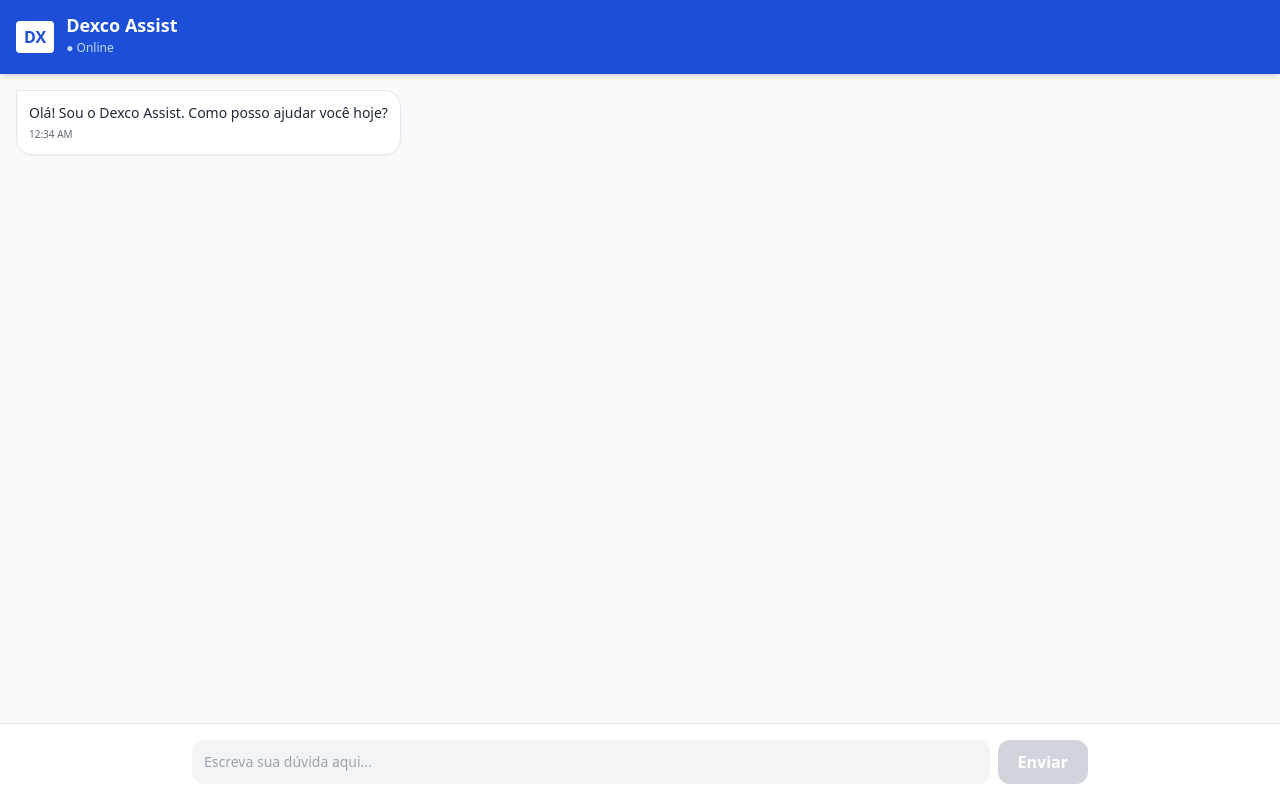
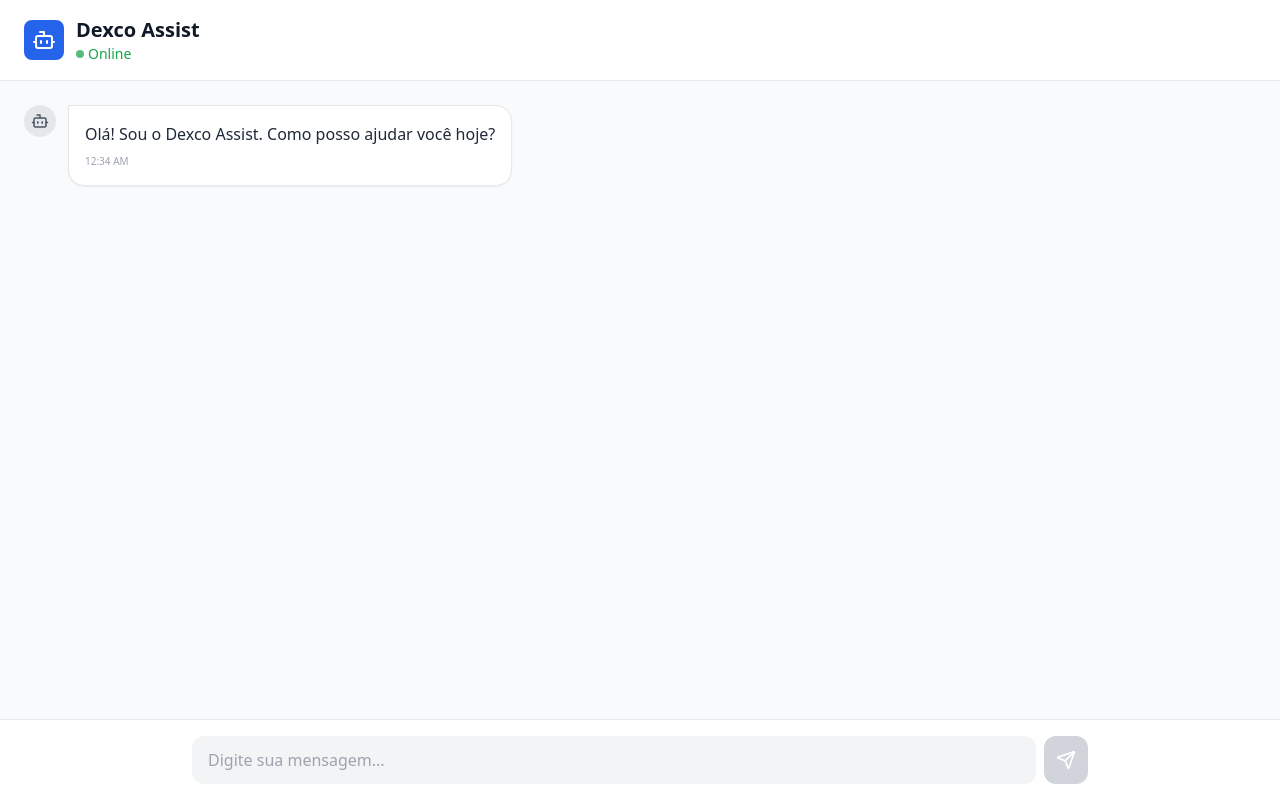
Before and after one commit to reivieir/HUB-FINANCEIRO, a React (Vite) app: page / in a window 1280 px wide. Built offline with nearby package versions, Linux system fonts and the light colour scheme.

Commit message:
Update App.tsx

```diff
--- a/App.tsx
+++ b/App.tsx
@@ -1,4 +1,5 @@
 import React, { useState, useRef, useEffect } from 'react';
+import { Send, Bot, User, Loader2 } from 'lucide-react';
 import { gerarResposta } from './services/geminiService';
 
 interface Message {
@@ -8,7 +9,7 @@
   timestamp: Date;
 }
 
-export default function App() {
+function App() {
   const [messages, setMessages] = useState<Message[]>([
     {
       id: '1',
@@ -21,8 +22,12 @@
   const [isLoading, setIsLoading] = useState(false);
   const messagesEndRef = useRef<HTMLDivElement>(null);
 
+  const scrollToBottom = () => {
+    messagesEndRef.current?.scrollIntoView({ behavior: 'smooth' });
+  };
+
   useEffect(() => {
-    messagesEndRef.current?.scrollIntoView({ behavior: 'smooth' });
+    scrollToBottom();
   }, [messages]);
 
   const handleSendMessage = async (e: React.FormEvent) => {
@@ -42,10 +47,10 @@
     setIsLoading(true);
 
     try {
-      const response = await gerarResposta(userText);
+      const aiResponseText = await gerarResposta(userText);
       const aiMessage: Message = {
         id: (Date.now() + 1).toString(),
-        text: response,
+        text: aiResponseText,
         sender: 'ai',
         timestamp: new Date(),
       };
@@ -58,61 +63,64 @@
   };
 
   return (
-    <div className="flex flex-col h-screen bg-gray-50 font-sans">
-      {/* Header */}
-      <header className="bg-blue-700 text-white p-4 shadow-md flex items-center gap-3">
-        <div className="bg-white text-blue-700 px-2 py-1 rounded font-bold">DX</div>
+    <div className="flex flex-col h-screen bg-gray-50">
+      <header className="bg-white border-b border-gray-200 px-6 py-4 flex items-center gap-3">
+        <div className="bg-blue-600 p-2 rounded-lg">
+          <Bot className="text-white" size={24} />
+        </div>
         <div>
-          <h1 className="text-lg font-bold leading-none">Dexco Assist</h1>
-          <span className="text-xs text-blue-200">● Online</span>
+          <h1 className="text-xl font-bold text-gray-900">Dexco Assist</h1>
+          <p className="text-sm text-green-600 flex items-center gap-1">
+            <span className="w-2 h-2 bg-green-600 rounded-full animate-pulse"></span>
+            Online
+          </p>
         </div>
       </header>
 
-      {/* Chat Area */}
-      <main className="flex-1 overflow-y-auto p-4 space-y-4">
-        {messages.map((m) => (
-          <div key={m.id} className={`flex ${m.sender === 'user' ? 'justify-end' : 'justify-start'}`}>
-            <div className={`max-w-[85%] p-3 rounded-2xl shadow-sm ${
-              m.sender === 'user'
-                ? 'bg-blue-600 text-white rounded-tr-none'
-                : 'bg-white text-gray-800 border border-gray-200 rounded-tl-none'
-            }`}>
-              <p className="text-sm whitespace-pre-wrap">{m.text}</p>
-              <span className="text-[10px] opacity-70 mt-1 block">
-                {m.timestamp.toLocaleTimeString([], { hour: '2-digit', minute: '2-digit' })}
-              </span>
+      <main className="flex-1 overflow-y-auto p-6 space-y-6">
+        {messages.map((message) => (
+          <div key={message.id} className={`flex ${message.sender === 'user' ? 'justify-end' : 'justify-start'}`}>
+            <div className={`max-w-[80%] flex gap-3 ${message.sender === 'user' ? 'flex-row-reverse' : 'flex-row'}`}>
+              <div className={`w-8 h-8 rounded-full flex items-center justify-center shrink-0 ${message.sender === 'user' ? 'bg-blue-100' : 'bg-gray-200'}`}>
+                {message.sender === 'user' ? <User size={18} className="text-blue-600" /> : <Bot size={18} className="text-gray-600" />}
+              </div>
+              <div className={`p-4 rounded-2xl ${message.sender === 'user' ? 'bg-blue-600 text-white rounded-tr-none' : 'bg-white text-gray-800 border border-gray-200 rounded-tl-none shadow-sm'}`}>
+                <p className="whitespace-pre-wrap">{message.text}</p>
+                <span className={`text-[10px] mt-2 block ${message.sender === 'user' ? 'text-blue-100' : 'text-gray-400'}`}>
+                  {message.timestamp.toLocaleTimeString([], { hour: '2-digit', minute: '2-digit' })}
+                </span>
+              </div>
             </div>
           </div>
         ))}
         {isLoading && (
           <div className="flex justify-start">
-            <div className="bg-gray-200 text-gray-600 p-3 rounded-2xl rounded-tl-none text-xs animate-pulse">
-              Dexco está digitando...
+            <div className="bg-white border border-gray-200 p-4 rounded-2xl rounded-tl-none shadow-sm flex items-center gap-2">
+              <Loader2 className="animate-spin text-blue-600" size={18} />
+              <span className="text-sm text-gray-500">Dexco está pensando...</span>
             </div>
           </div>
         )}
         <div ref={messagesEndRef} />
       </main>
 
-      {/* Input Area */}
-      <footer className="p-4 bg-white border-t">
+      <footer className="bg-white border-t border-gray-200 p-4">
         <form onSubmit={handleSendMessage} className="max-w-4xl mx-auto flex gap-2">
           <input
-            className="flex-1 bg-gray-100 p-3 rounded-xl outline-none text-sm focus:ring-2 focus:ring-blue-500"
+            type="text"
             value={input}
             onChange={(e) => setInput(e.target.value)}
-            placeholder="Escreva sua dúvida aqui..."
+            placeholder="Digite sua mensagem..."
+            className="flex-1 bg-gray-100 border-none rounded-xl px-4 py-3 focus:ring-2 focus:ring-blue-600 outline-none transition-all"
             disabled={isLoading}
           />
-          <button
-            type="submit"
-            disabled={isLoading || !input.trim()}
-            className="bg-blue-600 text-white px-5 py-2 rounded-xl font-bold disabled:bg-gray-300 transition-colors"
-          >
-            {isLoading ? "..." : "Enviar"}
+          <button type="submit" disabled={!input.trim() || isLoading} className="bg-blue-600 hover:bg-blue-700 disabled:bg-gray-300 text-white p-3 rounded-xl transition-colors">
+            {isLoading ? <Loader2 className="animate-spin" size={20} /> : <Send size={20} />}
           </button>
         </form>
       </footer>
     </div>
   );
 }
+
+export default App;
```
